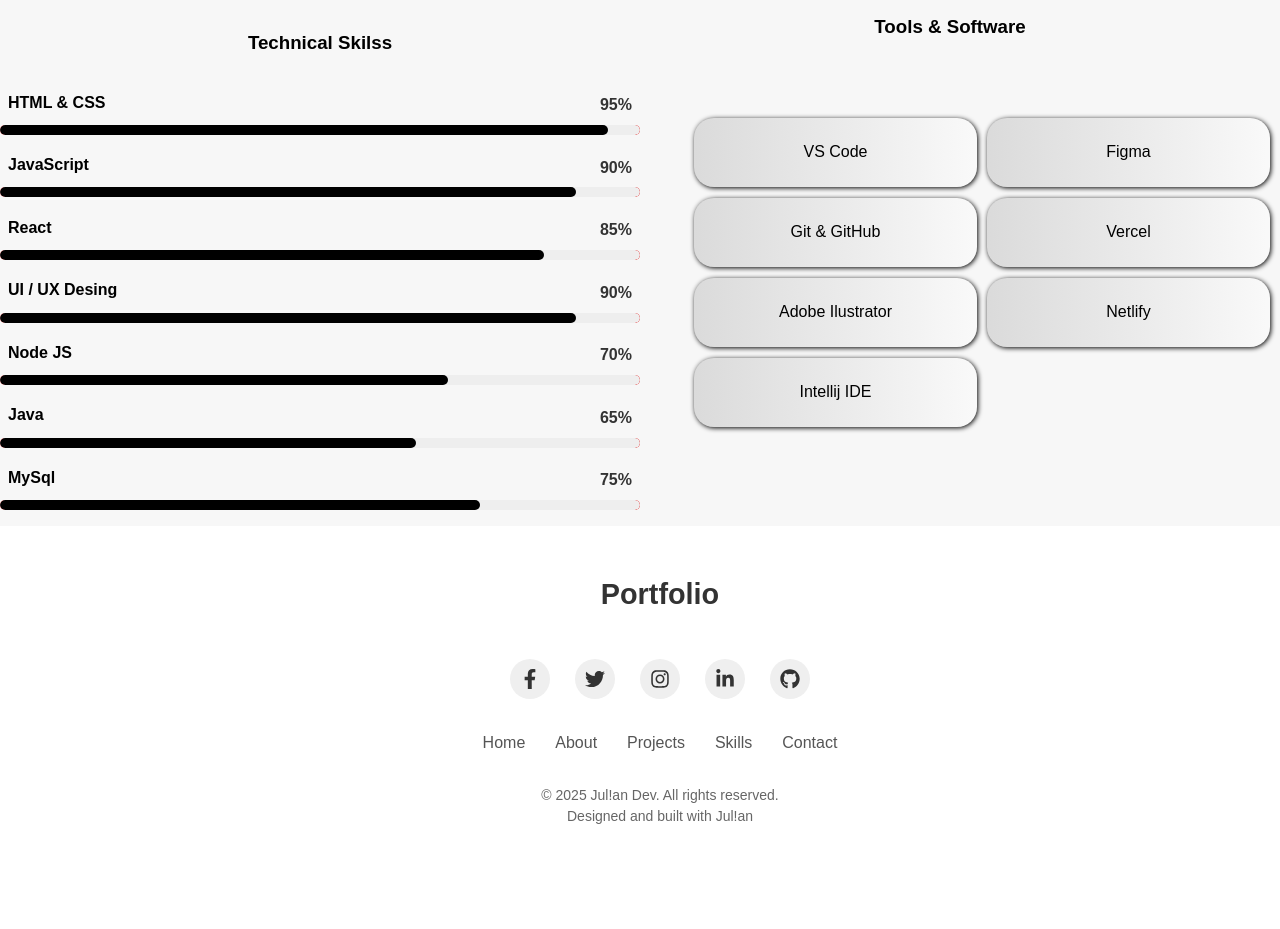
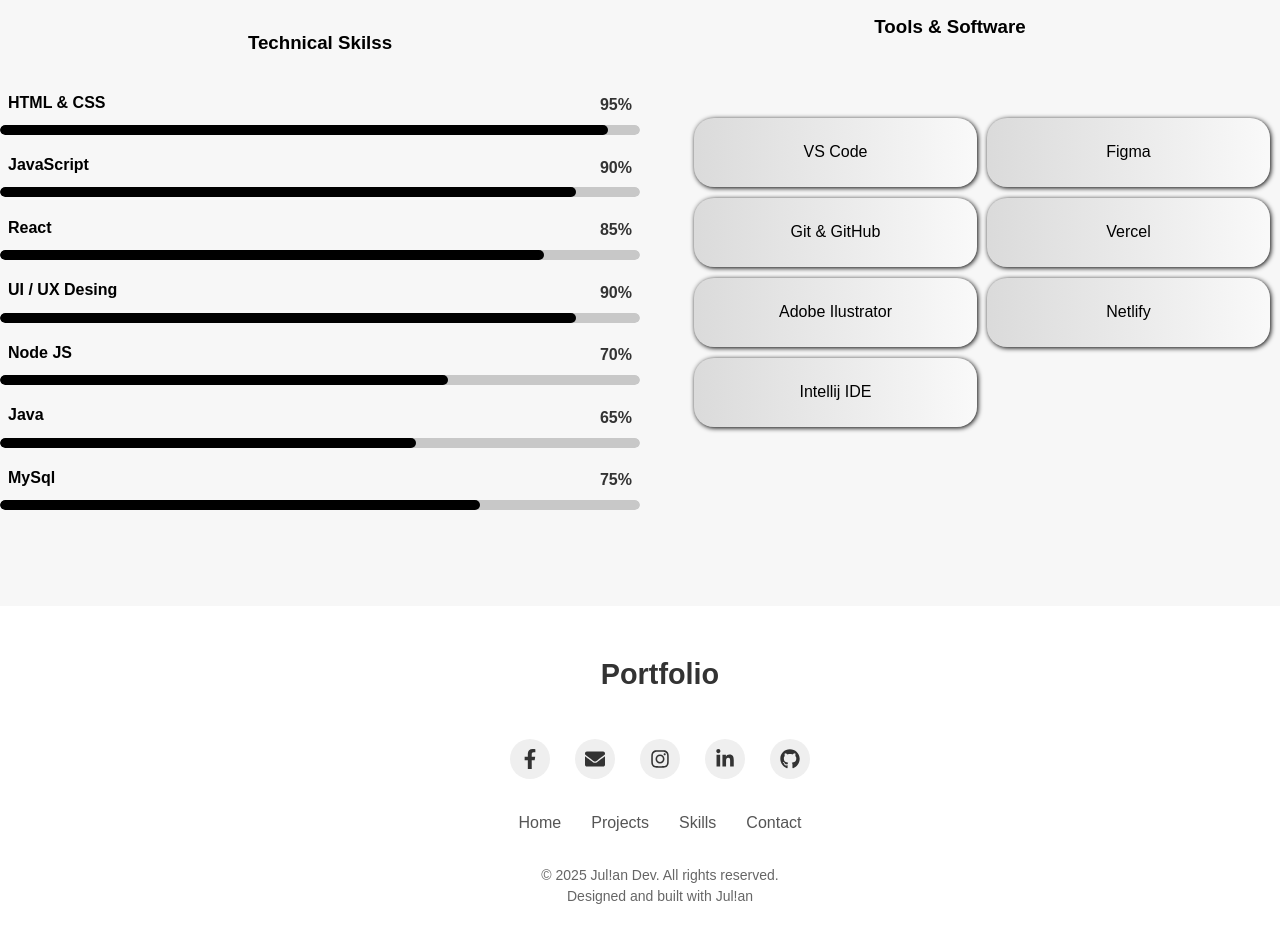
Before and after one commit to Julian-codee/Folio_React, a React (Vite) app: page /Skills in a window 1280 px wide. Shown: the part 300-1229 px from the top of the page. Before the commit the page ends 1149 px from the top, so only its background shows below. Built offline with nearby package versions, Linux system fonts and the light colour scheme.

Commit message:
Realizamos cambios en el codigo

```diff
--- a/src/assets/Styles/TechnicalSkiss.css
+++ b/src/assets/Styles/TechnicalSkiss.css
@@ -5,6 +5,7 @@
     width: 50%;
     max-width: 300px;
     margin: 1rem 10rem;
+    margin-bottom: 6rem;
   }
 
   .infoProgress{
@@ -21,13 +22,12 @@
     appearance: none;
     -webkit-appearance: none;
     border: none;
-    background-color: #dd0808;
     border-radius: 10px;
     overflow: hidden;
   }
 
   progress::-webkit-progress-bar {
-    background-color: #eee;
+    background-color: #c8c8c8;
     border-radius: 10px;
   }
 
--- a/src/assets/Styles/footer.css
+++ b/src/assets/Styles/footer.css
@@ -48,6 +48,8 @@
     justify-content: center;
     gap: 30px;
     margin: 35px 0;
+    text-decoration: none;
+    list-style: none;
   }
 
   .footer-nav a {
--- a/src/assets/Styles/main.css
+++ b/src/assets/Styles/main.css
@@ -18,7 +18,7 @@
 /*Diseño de los contenedores*/
 
 .mainContent {
-  margin: 5rem;
+  margin: 0.8rem;
   padding: 10px;
   text-align: center;
 }
--- a/src/assets/components/Layouts/Footer/Footer.jsx
+++ b/src/assets/components/Layouts/Footer/Footer.jsx
@@ -1,6 +1,7 @@
 import React from 'react'
-import { FaFacebookF, FaTwitter, FaGithub, FaLinkedinIn, FaInstagram } from 'react-icons/fa';
+import { FaFacebookF, FaGithub, FaLinkedinIn, FaInstagram, FaEnvelope} from 'react-icons/fa';
 import '../../../Styles/footer.css'
+import { NavLink } from 'react-router-dom';
 
 export const Footer = () => {
 
@@ -11,20 +12,19 @@
       <h2>Portfolio</h2>
       <div className="social-icons">
 
-      <a href="#" target="_blank" rel="noopener noreferrer"><FaFacebookF /></a>
-                <a href="#" target="_blank" rel="noopener noreferrer"><FaTwitter /></a>
-                <a href="#" target="_blank" rel="noopener noreferrer"><FaInstagram /></a>
-                <a href="#" target="_blank" rel="noopener noreferrer"><FaLinkedinIn /></a>
-                <a href="#" target="_blank" rel="noopener noreferrer"><FaGithub /></a>
+                <a href="https://www.facebook.com/julianmauricio.cortesocampo.3" target="_blank" rel="noopener noreferrer"><FaFacebookF /></a>
+                <a href="mailto:mmm808383@gmail.com?subject=Información&body=Hola Julian,%0A%0AQuiero más información sobre:" target="_blank" rel="noopener noreferrer"><FaEnvelope /></a>
+                <a href="https://www.instagram.com/may__b.julian/" target="_blank" rel="noopener noreferrer"><FaInstagram /></a>
+                <a href="https://www.linkedin.com/in/julian-mauricio-cortes-5b49742a0/" target="_blank" rel="noopener noreferrer"><FaLinkedinIn /></a>
+                <a href="https://github.com/Julian-codee" target="_blank" rel="noopener noreferrer"><FaGithub /></a>
 
 
       </div>
       <nav className="footer-nav">
-        <a href="#">Home</a>
-        <a href="#">About</a>
-        <a href="#">Projects</a>
-        <a href="#">Skills</a>
-        <a href="#">Contact</a>
+   <li><NavLink to="/" end className={({ isActive }) => (isActive ? "active" : "")}>Home</NavLink></li>
+             <li><NavLink to="/projects" className={({ isActive }) => (isActive ? "active" : "")}>Projects</NavLink></li>
+             <li><NavLink to="/Skills" className={({ isActive }) => (isActive ? "active" : "")}>Skills</NavLink></li>
+             <li><NavLink to="/ContactMe" className={({ isActive }) => (isActive ? "active" : "")}>Contact</NavLink></li>
       </nav>
       <p>© 2025 Jul!an Dev. All rights reserved.</p>
       <p>Designed and built with Jul!an</p>
--- a/src/assets/components/Layouts/Main/Skills.jsx
+++ b/src/assets/components/Layouts/Main/Skills.jsx
@@ -10,7 +10,7 @@
     <>
       <div className="main-Skills">
         <div className="ContainerSkilss">
-          <h2 className="Project-title">My Projects</h2>
+          <h2 className="Project-title">My Skills</h2>
           <hr className="divider" />
           <p className="description">
             Explore my recent work and projects that showcase my skills and expertise.
```
